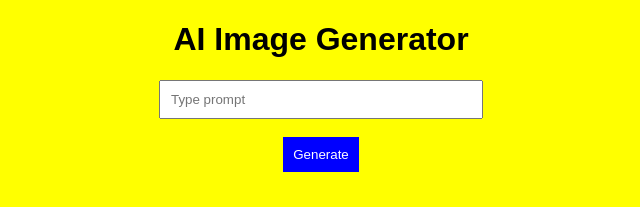
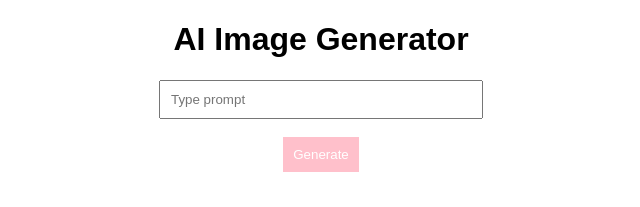
Before and after one commit to solankimanish111-web/ai-image-generator, a plain HTML site: page index.html in a window 1280 px wide. Shown: the whole page, without its empty margins (319-959 px from the left). Drawn offline with Linux system fonts and the light colour scheme.

Commit message:
Update index.html

```diff
--- a/index.html
+++ b/index.html
@@ -1,14 +1,14 @@
 <!DOCTYPE html>
 <html>
 <head>
-<title>Manish AI Image Generator</title>
+<title> AI Image Generator</title>
 
 <style>
 
 body{
 font-family:Arial;
 text-align:center;
-background:yellow;
+background:F2F2F2;
 }
 
 input{
@@ -18,7 +18,7 @@ width:300px;
 
 button{
 padding:10px;
-background:blue;
+background:PINK;
 color:white;
 border:none;
 }
```
